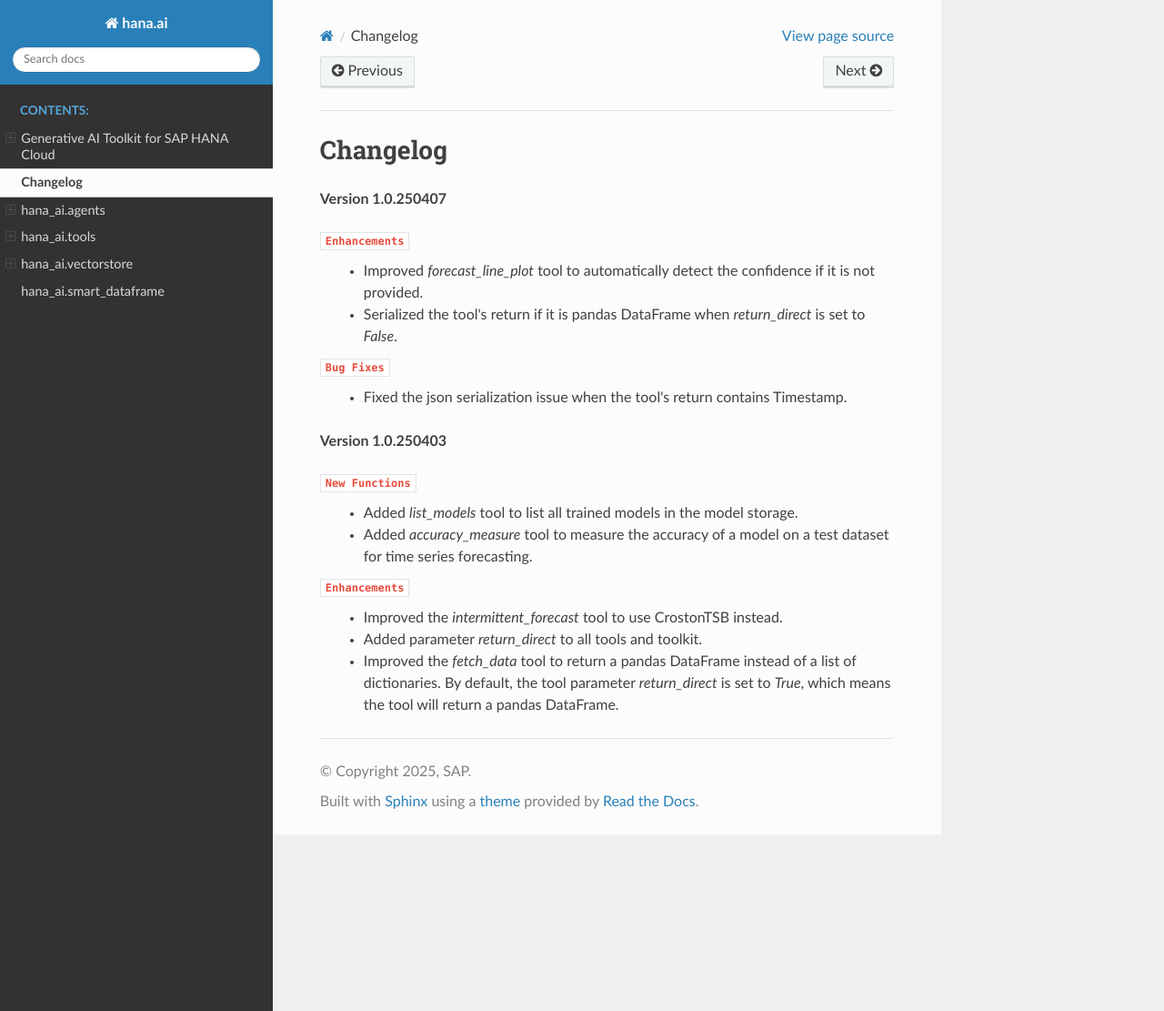
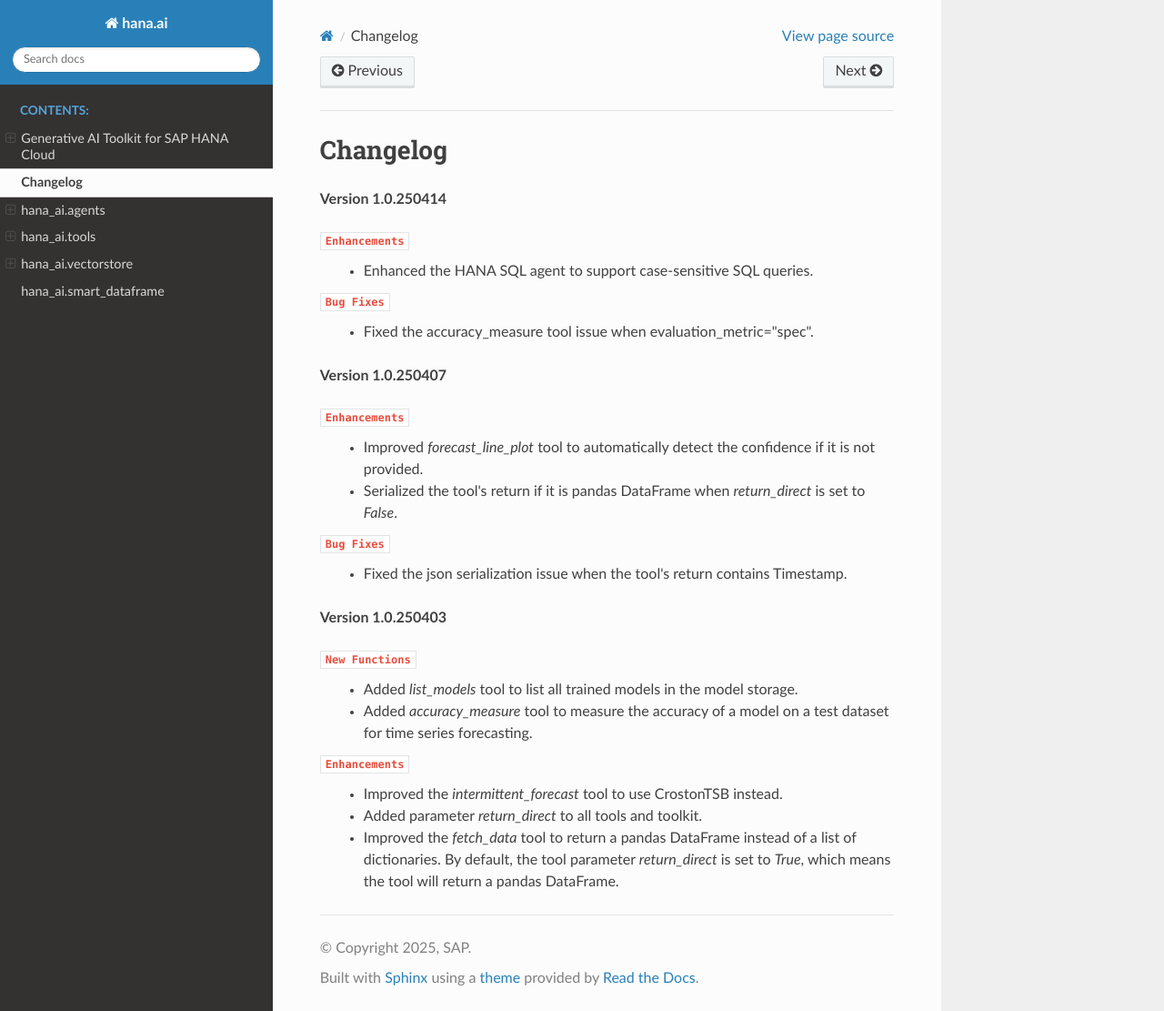
Before and after one commit to plturrell/generative-ai-toolkit-for-sap-hana-cloud, a Sphinx documentation site: the page built from doc/changlog.rst, in a window 1280 px wide and 1111 px high. Shown: the whole window at 91% size. Built offline with Sphinx 7.4.7 and the Read the Docs theme 3.1.0, drawn with Linux system fonts in a browser that asks for light colours.

Commit message:
update changelog

```diff
--- a/doc/changlog.rst
+++ b/doc/changlog.rst
@@ -1,5 +1,13 @@
 Changelog
 =========
+
+**Version 1.0.250414**
+
+``Enhancements``
+    - Enhanced the HANA SQL agent to support case-sensitive SQL queries.
+
+``Bug Fixes``
+    - Fixed the accuracy_measure tool issue when evaluation_metric="spec".
 
 **Version 1.0.250407**
 
--- a/pyproject.toml
+++ b/pyproject.toml
@@ -4,7 +4,7 @@ build-backend = "setuptools.build_meta"
 
 [project]
 name = "hana_ai"
-version = "1.0.25040700"
+version = "1.0.25041400"
 authors = [
     {name = "SAP"}
 ]
--- a/src/hana_ai/__init__.py
+++ b/src/hana_ai/__init__.py
@@ -2,4 +2,4 @@
 hana_ai is a Python package for AI/ML related utilities.
 """
 
-__version__ = "1.0.25040700"
+__version__ = "1.0.25041400"
```
